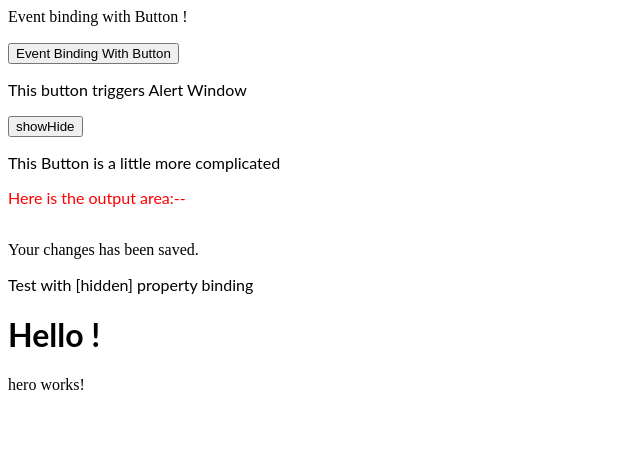
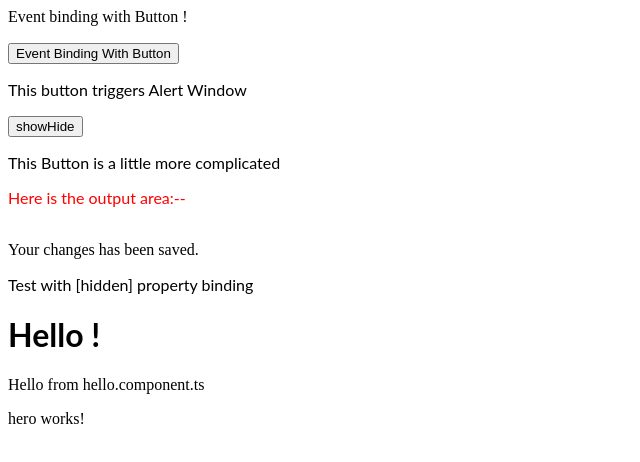
Before and after one commit to edwardgazitonline/angular-nice-project-one, an Angular app: page / in a window 1280 px wide. Shown: the top 462 px of the page, without its empty margins (0-640 px from the left). Built offline with nearby package versions, Linux system fonts and the light colour scheme.

Commit message:
2 files modified

```diff
--- a/src/app/app.component.html
+++ b/src/app/app.component.html
@@ -16,5 +16,5 @@
 <p *ngIf="showHide()">This is visible</p>
 <p [hidden]="!showHide()">Test with [hidden] property binding</p>
 <img src="https://dbkh.s3.us-west-2.amazonaws.com/wp-content/uploads/2022/11/21124713/Frontline-in-the-Kherson-region-11.22-800x445.jpg" width="100" height="100" [hidden]="!showHide()">
-<hello> this is from hello.componen</hello>
+<hello></hello>
 <app-hero></app-hero>
--- a/src/app/hello.component.ts
+++ b/src/app/hello.component.ts
@@ -2,7 +2,9 @@ import { Component, Input } from '@angular/core';
 
 @Component({
   selector: 'hello',
-  template: `<h1>Hello {{name}}!</h1>`,
+  template: `<h1>Hello {{name}}!</h1>
+  <p color:green >Hello from hello.component.ts</p>
+  `,
   styles: [`h1 { font-family: Lato; }`]
 })
 export class HelloComponent  {
```
